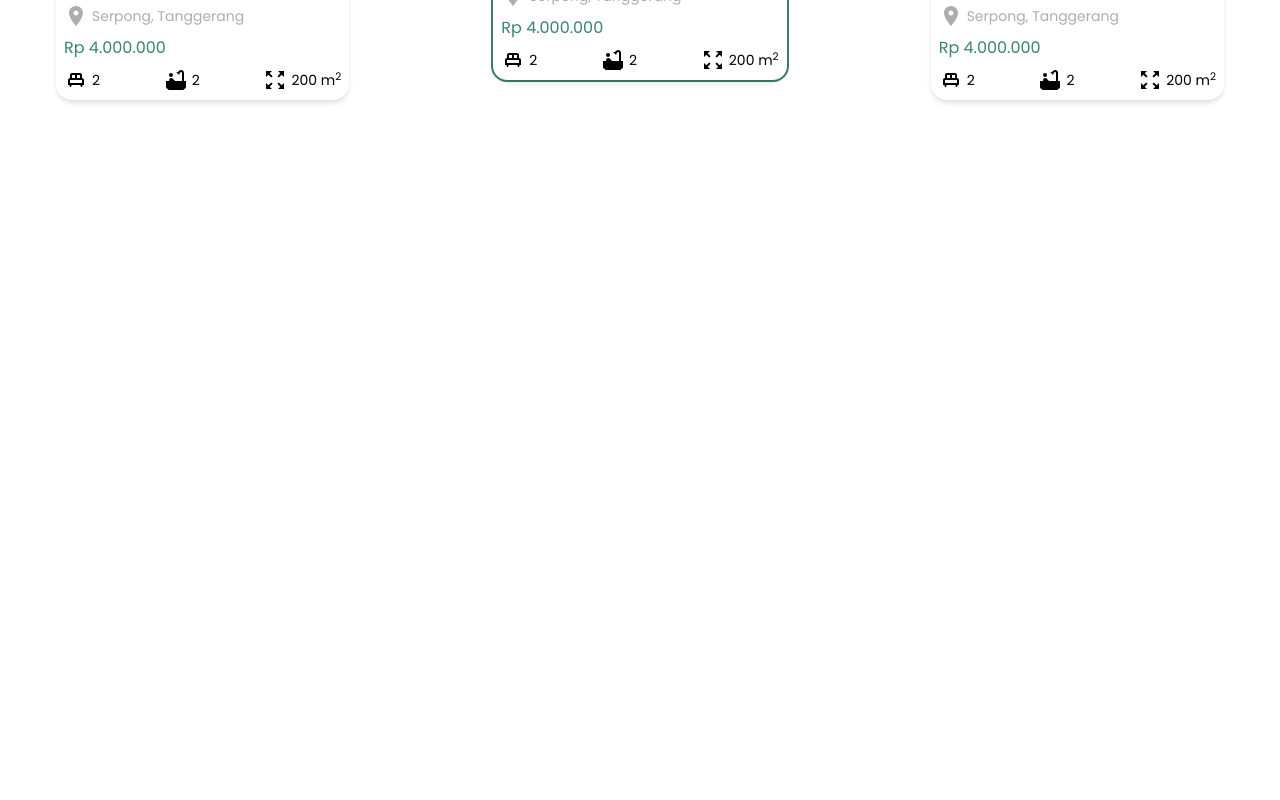
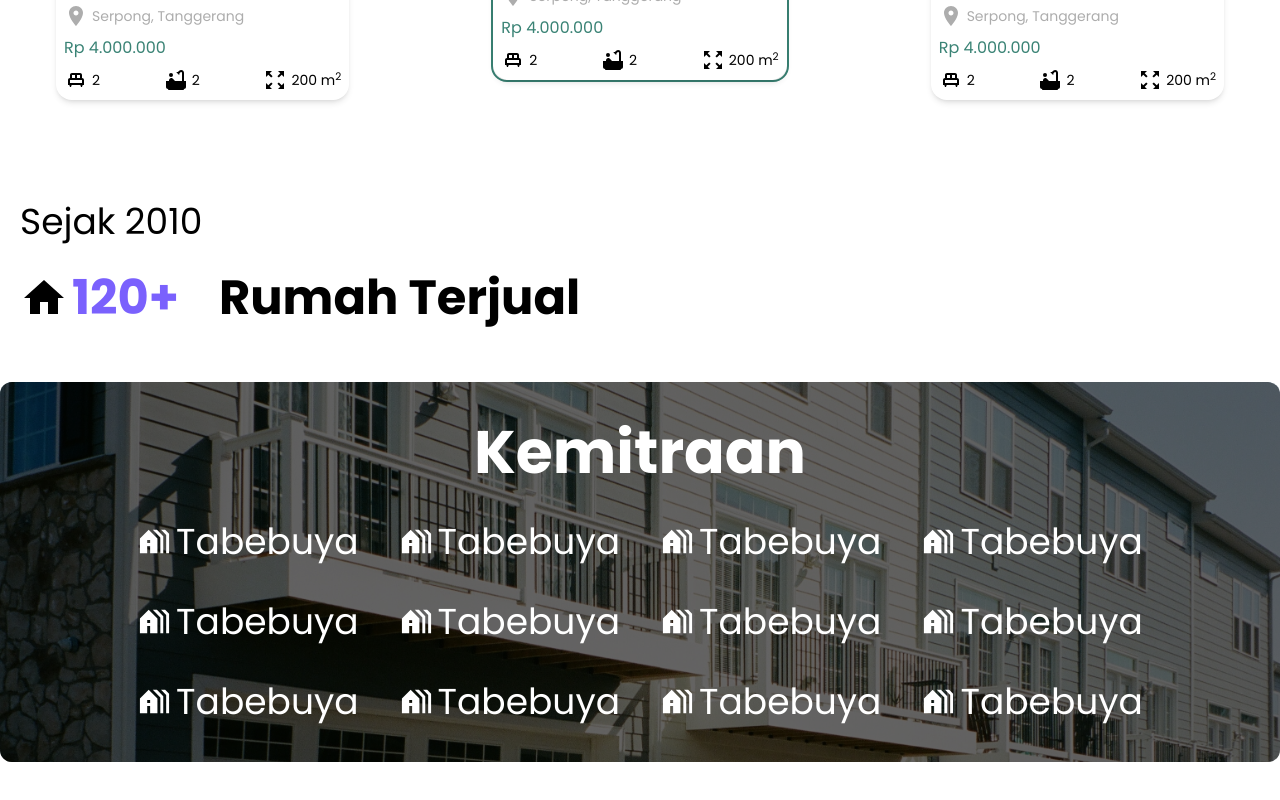
Before and after one commit to zaenzel/abahPro, a React (Vite) app: page / in a window 1280 px wide. Shown: the part 1076-1876 px from the top of the page. Before the commit the page ends 1218 px from the top, so only its background shows below. Built offline with nearby package versions, Linux system fonts and the light colour scheme.

Commit message:
add partnership

```diff
--- /dev/null
+++ b/src/components/section/partnership/Partnership.jsx
@@ -0,0 +1,26 @@
+import HolidayVillageIcon from "@mui/icons-material/HolidayVillage";
+import PropetyInfo from "../../propety-info/PropetyInfo";
+import "./partnership.css";
+
+const Partnership = () => {
+  return (
+    <section className="container-partnership">
+      <div className="backdrop"></div>
+      <div className="wrap-partnerships">
+        <p className="title-partnership">Kemitraan</p>
+        <div className="wrap-items-prartnership">
+          {[...Array(12)].map((e, i) => {
+            return (
+              <PropetyInfo key={i}>
+                <HolidayVillageIcon fontSize="large" />
+                <h5 className="text-base sm:text-xl lg:text-4xl">Tabebuya</h5>
+              </PropetyInfo>
+            );
+          })}
+        </div>
+      </div>
+    </section>
+  );
+};
+
+export default Partnership;
--- /dev/null
+++ b/src/components/section/partnership/partnership.css
@@ -0,0 +1,19 @@
+.container-partnership {
+    @apply relative bg-[url('/images/townhouse.jpg')] bg-fixed bg-cover z-10 rounded-xl
+}
+
+.backdrop{
+    @apply w-full h-full bg-black absolute opacity-60 -z-10 rounded-xl
+}
+
+.wrap-partnerships {
+    @apply flex flex-col items-center gap-10 py-10 lg:px-10 z-10 text-white
+}
+
+.title-partnership {
+    @apply text-3xl lg:text-6xl font-bold
+}
+
+.wrap-items-prartnership {
+    @apply grid grid-cols-2 md:grid-cols-3 lg:grid-cols-4 gap-10 sm:gap-10
+}
--- a/src/components/section/recomend-propety/recomendPro.css
+++ b/src/components/section/recomend-propety/recomendPro.css
@@ -7,7 +7,7 @@
 }
 
 .wrap-title-recomendPro{
-    @apply flex justify-between items-start
+    @apply flex justify-center sm:justify-between items-start
 }
 
 .right-title-recomendPro{
@@ -27,5 +27,5 @@
 }
 
 .wrap-cardPro{
-    @apply flex items-center flex-wrap gap-5 xl:justify-between
+    @apply flex items-center flex-wrap gap-5 justify-center xl:justify-between
 }
--- /dev/null
+++ b/src/components/section/since/Since.jsx
@@ -0,0 +1,19 @@
+import { Home } from "@mui/icons-material";
+import "./since.css";
+
+const Since = () => {
+  return (
+    <section className="container-since">
+      <h1 className="title-since">Sejak 2010</h1>
+      <div className="home-sold">
+        <div className="number-home-sold">
+          <Home fontSize="inherit" />
+          <p className="text-color-sekunder">120+</p>
+        </div>
+        <h4>Rumah Terjual</h4>
+      </div>
+    </section>
+  );
+};
+
+export default Since;
--- /dev/null
+++ b/src/components/section/since/since.css
@@ -0,0 +1,15 @@
+.container-since {
+    @apply flex flex-col gap-5 sm:gap-8 p-5 items-center lg:items-start
+}
+
+.title-since {
+    @apply text-2xl sm:text-4xl flex
+}
+
+.home-sold {
+    @apply flex items-center gap-5 sm:gap-10 text-xl sm:text-5xl font-bold
+}
+
+.number-home-sold {
+    @apply flex items-center gap-1
+}
--- a/src/view/home/Home.jsx
+++ b/src/view/home/Home.jsx
@@ -1,12 +1,17 @@
 import React from "react";
 import Intro from "../../components/section/intro/Intro";
+import Partnership from "../../components/section/partnership/Partnership";
 import RecomendPro from "../../components/section/recomend-propety/RecomendPro";
+import Since from "../../components/section/since/Since";
 
 const Home = () => {
   return (
     <div className="space-y-10">
       <Intro />
       <RecomendPro />
+      <Since />
+      <Partnership />
+      <div className="h-screen"></div>
     </div>
   );
 };
```
Also changed, not shown: public/images/townhouse.jpg (added).
